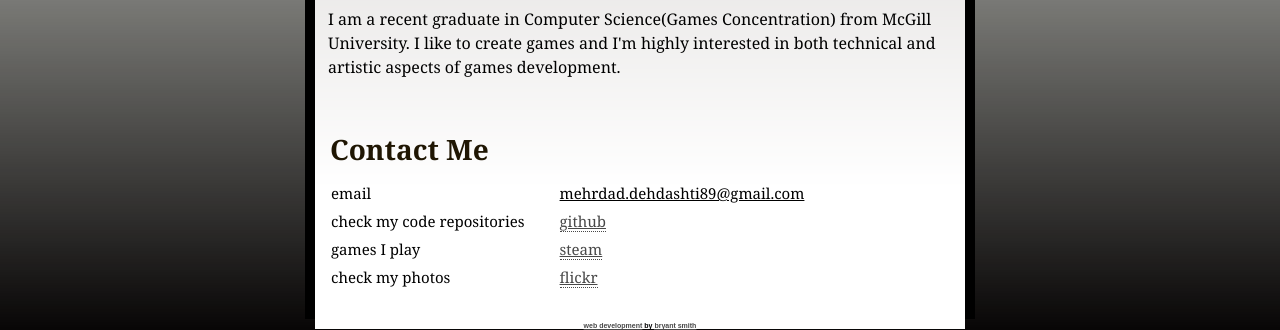
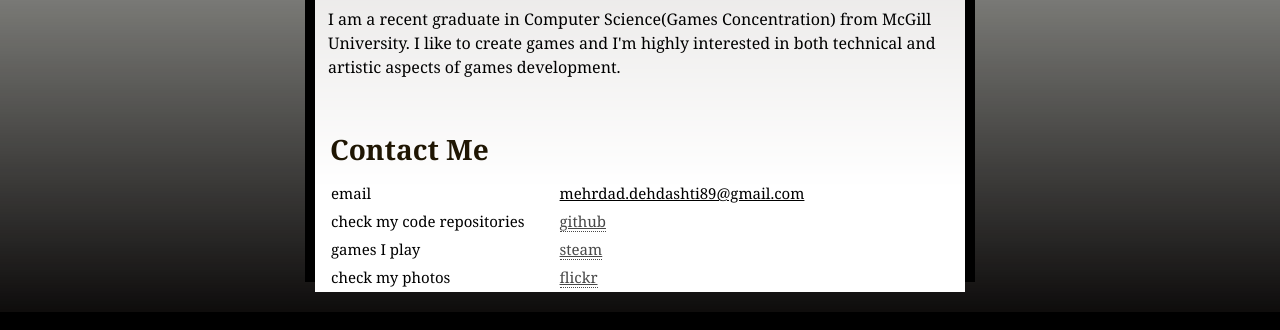
Before and after one commit to muadibbm/muadibbm.github.com, a plain HTML site: page index.html in a window 1280 px wide. Shown: the part 488-818 px from the top of the page. Drawn offline with Linux system fonts and the light colour scheme.

Commit message:
Update index.html

```diff
--- a/index.html
+++ b/index.html
@@ -1,4 +1,3 @@
-
  <!--
 Design by Bryant Smith
 Modified by Mehrdad Dehdashti
@@ -77,9 +76,6 @@ Released   : 20081009
 				</div>
 
 
-<!-- Please leave this in place after all of your content - thanks :) -->
-<h4><a href="http://www.aszx.net">web development</a> by <a href="http://www.bryantsmith.com">bryant smith</a></h4>
-<!-- Please leave this in place after all of your content - thanks :) -->
     </div>
 </div>
 </body>
```
